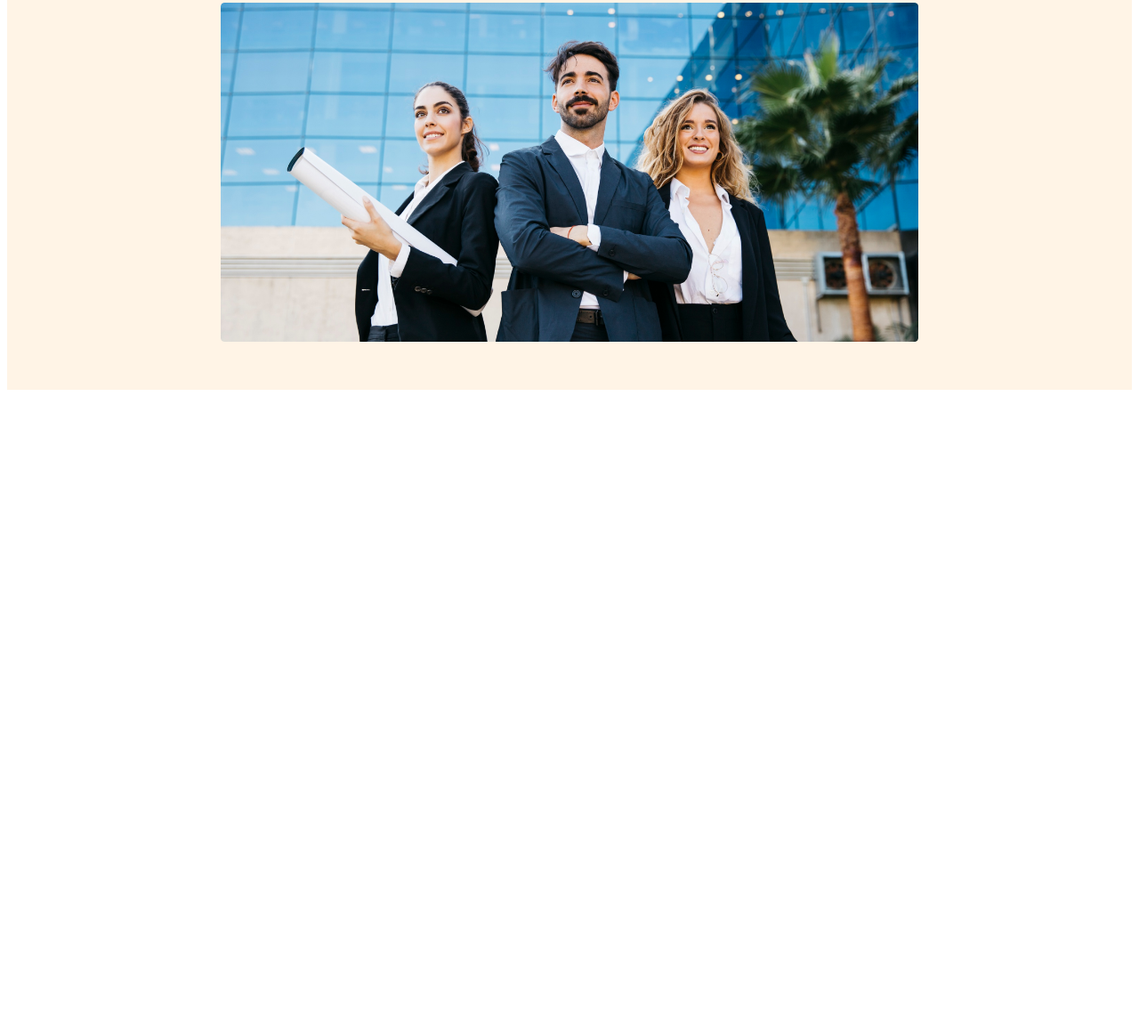
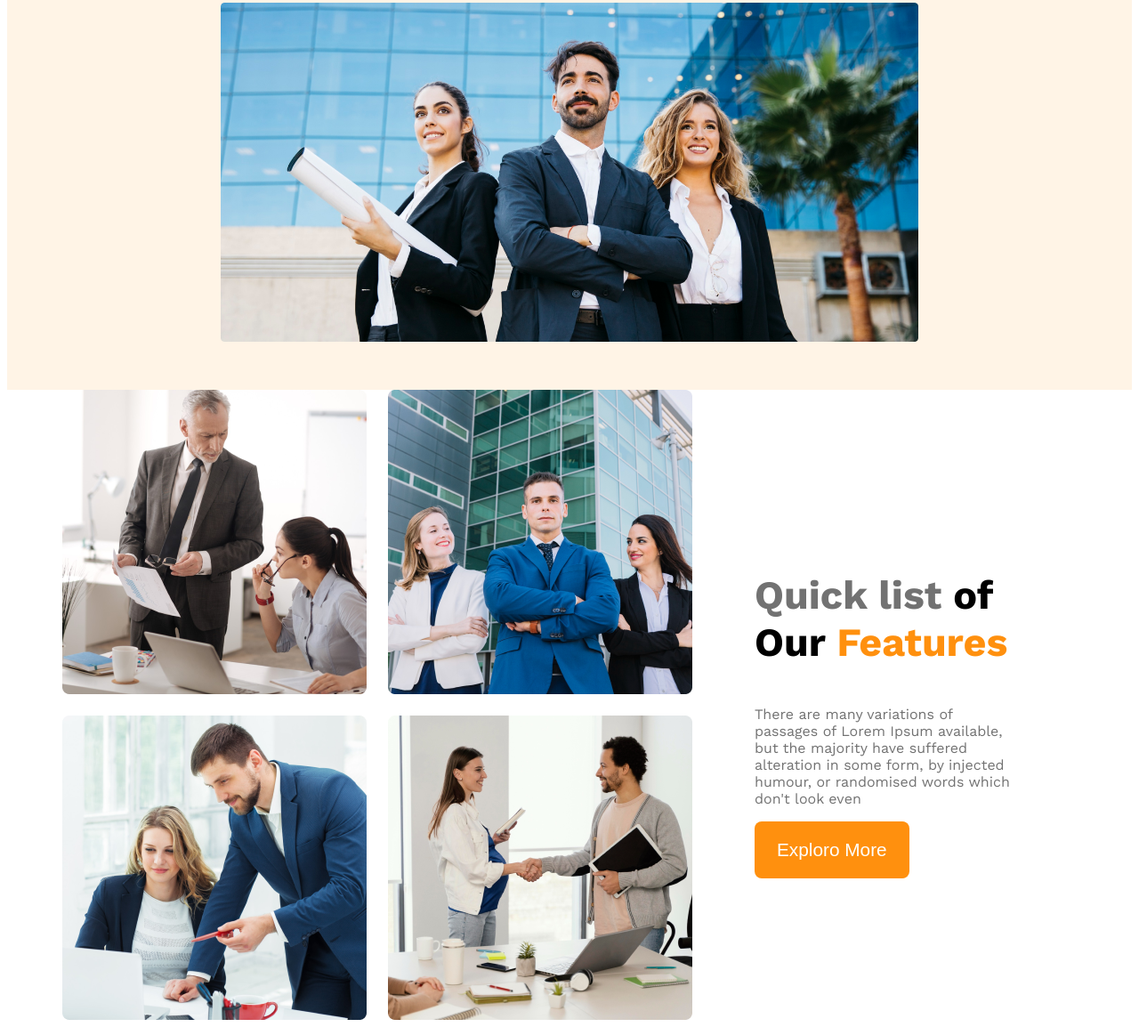
Before and after one commit to rabbi1612/g3-architect-responsive, a plain HTML site: page index.html in a window 1280 px wide. Shown: the part 573-1727 px from the top of the page at 89% size. Before the commit the page ends 1019 px from the top, so only its background shows below. Drawn offline with nearby package versions, Linux system fonts and the light colour scheme.

Commit message:
feature added

```diff
--- a/index.html
+++ b/index.html
@@ -12,6 +12,7 @@
 </head>
 
 <body>
+    <!-- header section stat -->
     <header>
         <nav>
             <h3 class="nav-title">G3 Architects</h3>
@@ -33,8 +34,22 @@
             <img src="images/banner.png" alt="">
         </div>
     </header>
+    <!-- header section end -->
     <main>
-
+        <!-- feture section -->
+        <section class="team-container">
+            <div class="team-container-img">
+                <img src="images/team1.png" alt="">
+                <img src="images/team2.png" alt="">
+                <img src="images/team3.png" alt="">
+                <img src="images/team4.png" alt="">
+            </div>
+            <div class="teams-contant">
+                <h3 class="teams-title"><span class="quic-list">Quick list</span> <span>of Our</span> <span class="text-feture">Features</span></h3>
+                <p class="teams-discription">There are many variations of passages of Lorem Ipsum available, but the majority have suffered alteration in some form, by injected humour, or randomised words which don't look even</p>
+                <button class="btn-primary">Exploro More</button>
+            </div>
+        </section>
     </main>
     <footer>
 
--- a/styles/style.css
+++ b/styles/style.css
@@ -90,3 +90,34 @@ nav li a {
         flex-direction: column;
     }
 }
+/* main style */
+
+main{
+    max-width: 1140px;
+    margin: 0px auto;
+}
+/* teams style */
+
+.team-container{
+    display: flex;
+    align-items: center;
+}
+.team-container-img{
+    display: grid;
+    grid-template-columns: repeat(2, 1fr);
+    gap: 1.5rem;
+}
+.teams-contant{
+    padding-left: 70px;
+    padding-right: 70px;
+}
+.teams-title{
+    font-size: 2.8rem;
+}
+.quic-list, .teams-discription{
+    color: #727272;
+}
+.text-feture{
+    color: #FF900E;
+    font-weight: 700;
+}
```
